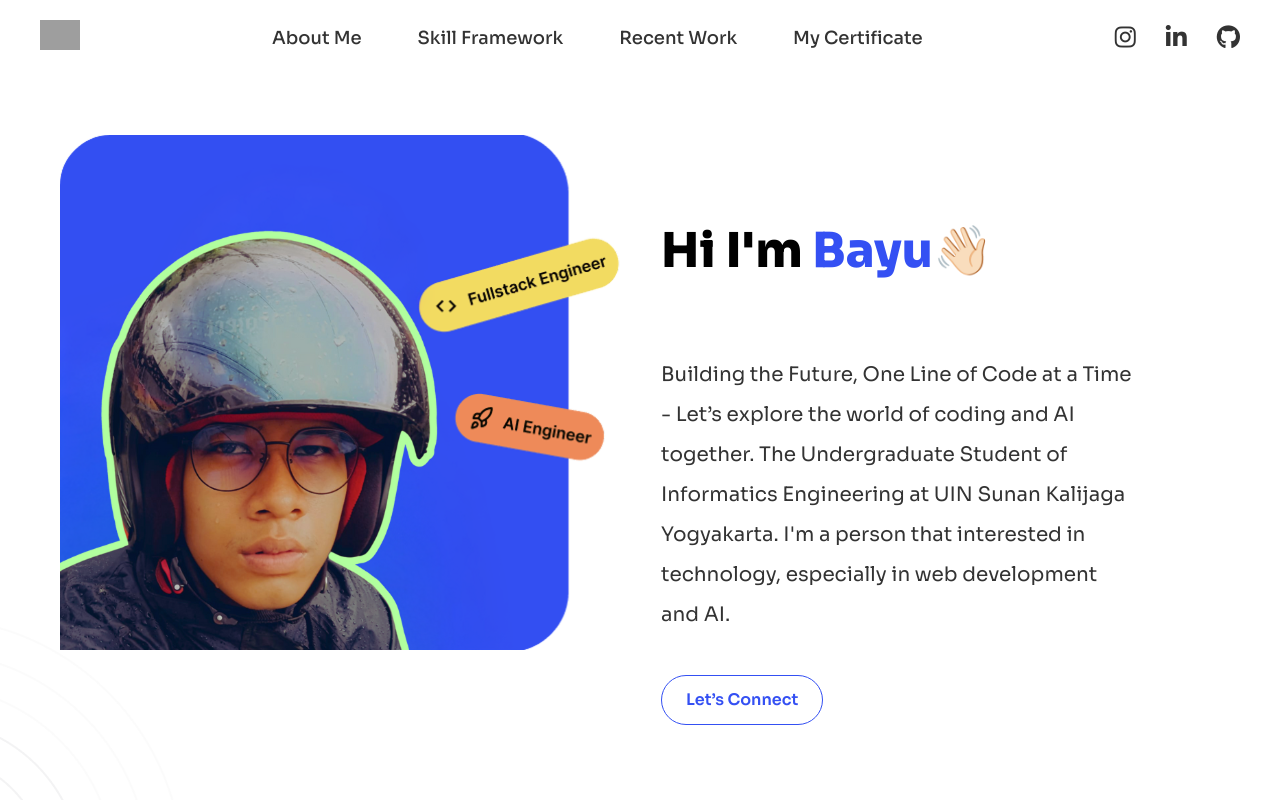
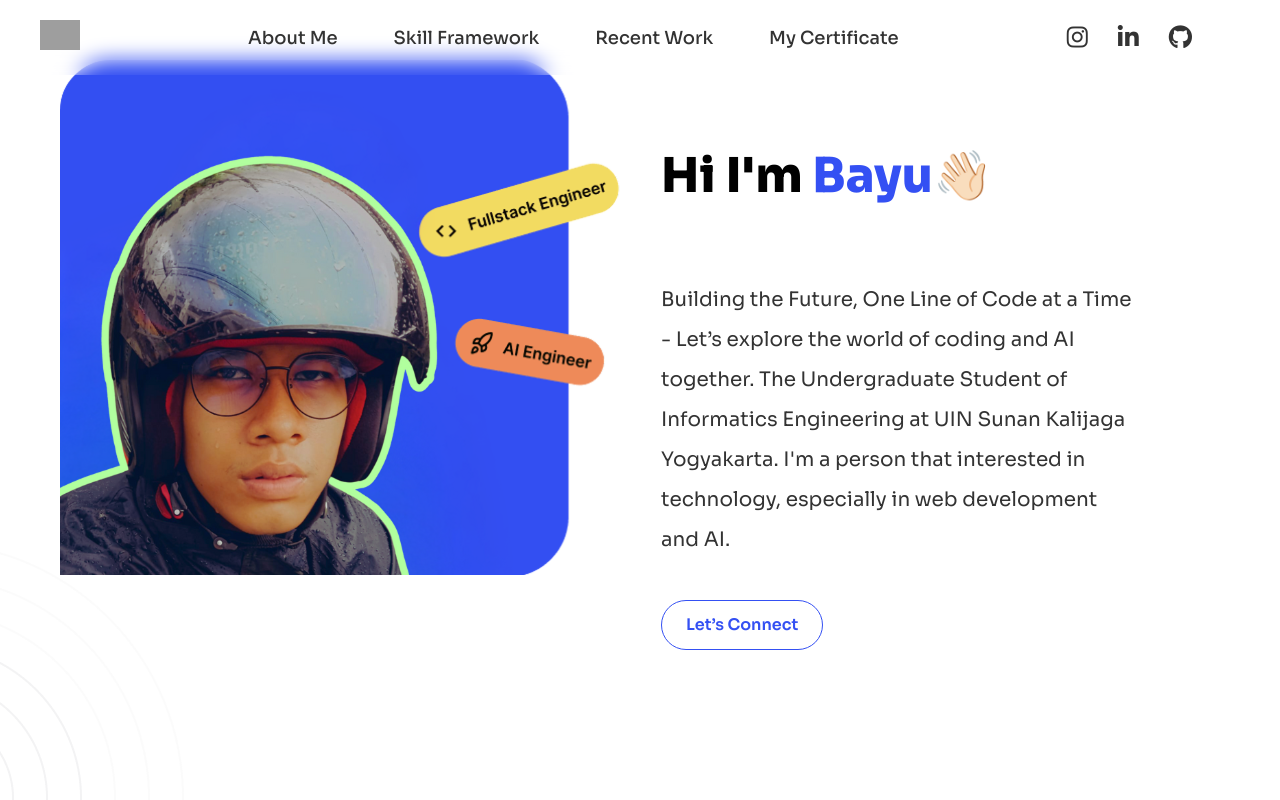
Before and after one commit to Wissasono11/Portosep, a plain HTML site: page index.html in a window 1280 px wide. Shown: the top 800 px of the page. Drawn offline with Linux system fonts and the light colour scheme; grey boxes are pictures that could not be loaded.

Commit message:
feat: fixing styles for fixing navbar to keep at top

```diff
--- a/style.css
+++ b/style.css
@@ -37,8 +37,11 @@ section {
   justify-content: space-between;
   padding: 20px 80px;
   margin: 0px auto;
-  position: sticky;
+  position: fixed;
   top: 0;
+  left: 0;
+  width: 100%;
+  max-width: 90%;
   background-color: transparent;
   backdrop-filter: blur(10px);
   z-index: 1000;
```
